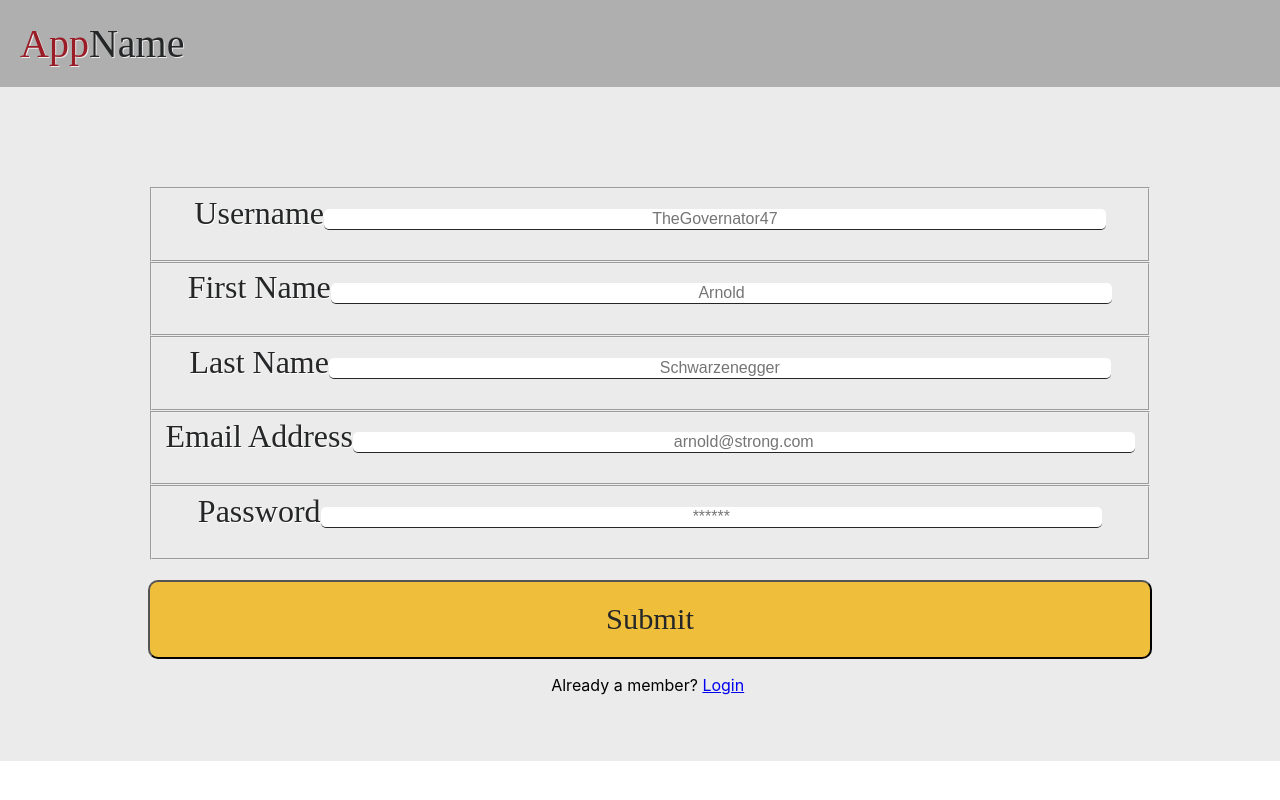
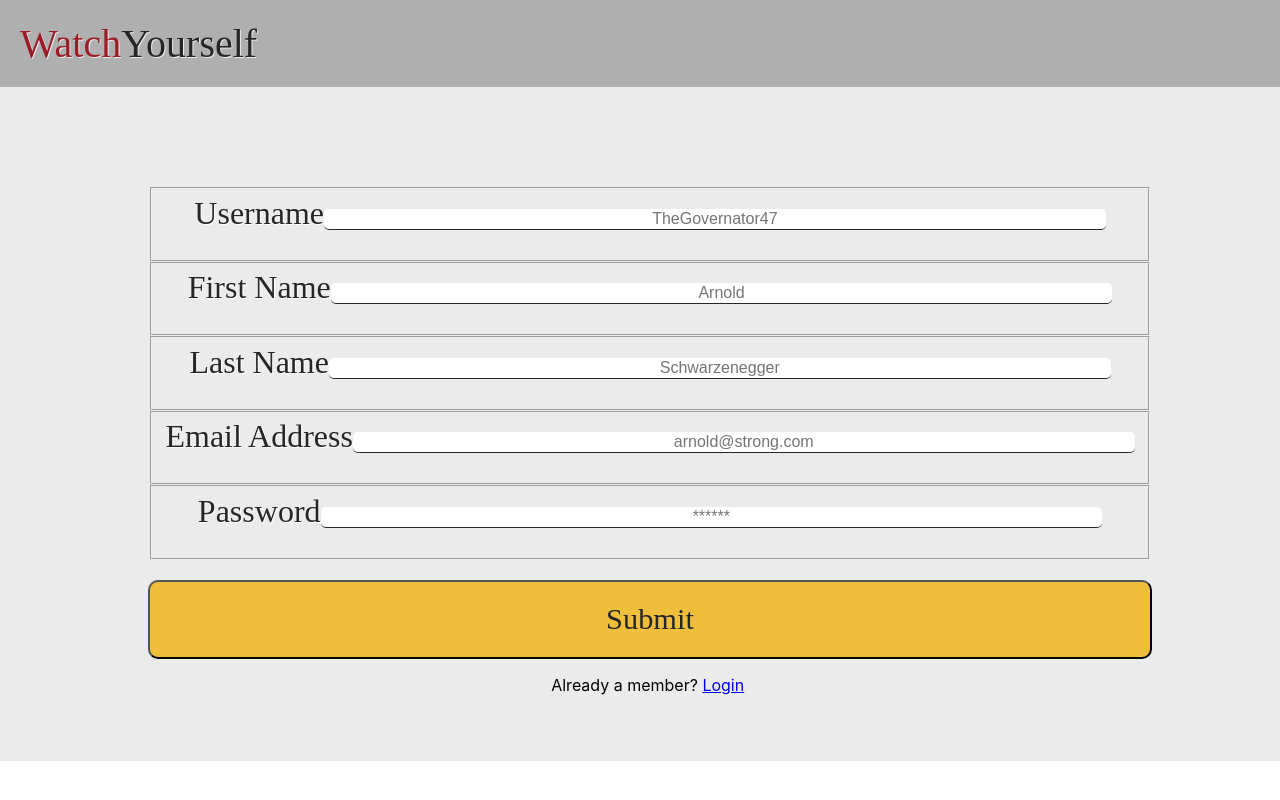
Before and after one commit to BuildWeek-Weight-Lifting-Journal/Front-End, a React (Create React App) app in the folder client/: page / in a window 1280 px wide. Built offline with nearby package versions, Linux system fonts and the light colour scheme.

Commit message:
changed app name

```diff
--- a/client/src/components/Navigation.js
+++ b/client/src/components/Navigation.js
@@ -21,8 +21,8 @@ const Navigation = ({ user, setLoggedIn }) => {
     <Header>
       <HeaderLeft>
         <Logo>
-          <span>App</span>
-          <span>Name</span>
+          <span>Watch</span>
+          <span>Yourself</span>
         </Logo>
         <DashboardLink to="/dashboard">Dashboard</DashboardLink>
       </HeaderLeft>
--- a/client/src/components/auth/Login.jsx
+++ b/client/src/components/auth/Login.jsx
@@ -83,8 +83,8 @@ const LoginForm = ({ errors, touched, setUser }) => {
     <Container>
       <Header>
         <LogoStyle>
-          <span>App</span>
-          <span>Name</span>
+          <span>Watch</span>
+          <span>Yourself</span>
         </LogoStyle>
       </Header>
       <StyledForm>
--- a/client/src/components/auth/Register.jsx
+++ b/client/src/components/auth/Register.jsx
@@ -10,8 +10,8 @@ const RegisterForm = ({ errors, touched }) => {
     <Container>
       <Header>
         <LogoStyle>
-          <span>App</span>
-          <span>Name</span>
+          <span>Watch</span>
+          <span>Yourself</span>
         </LogoStyle>
       </Header>
       <StyledForm>
```
